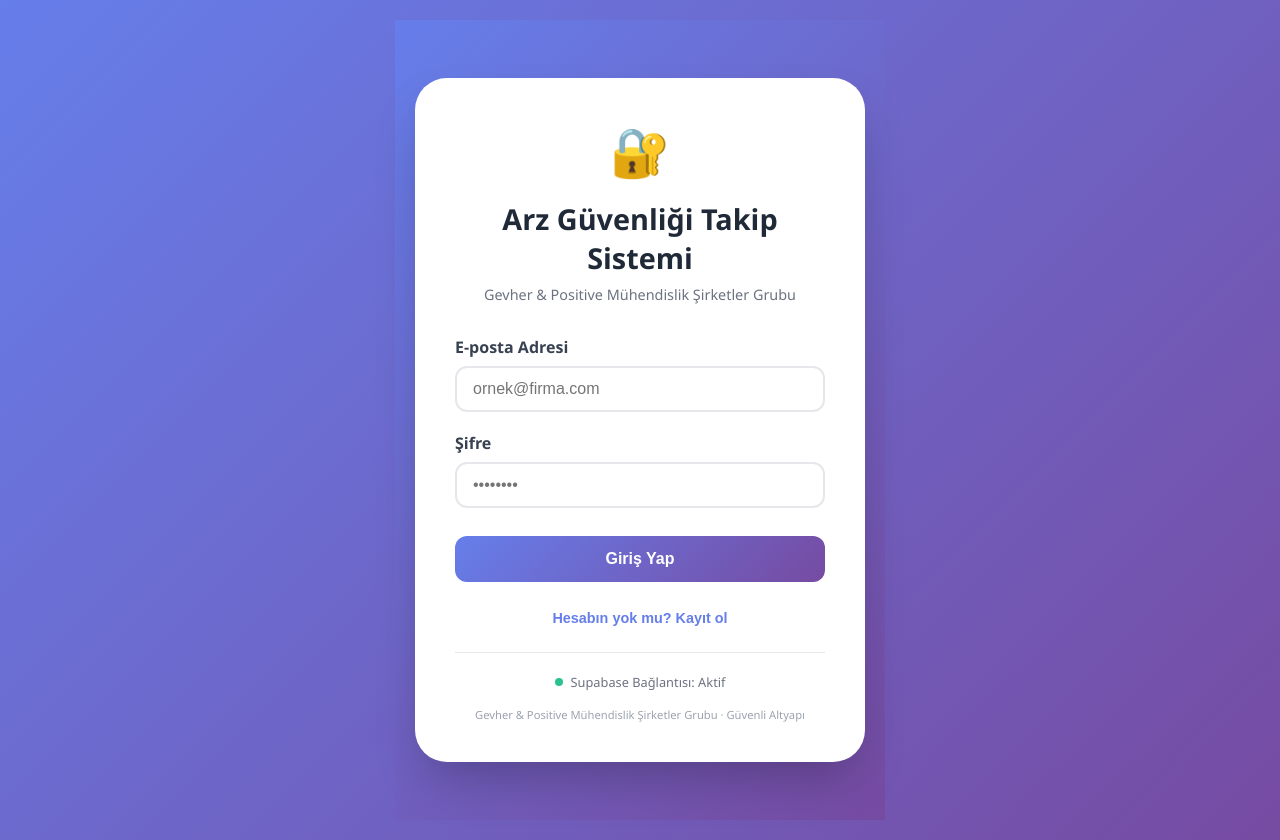
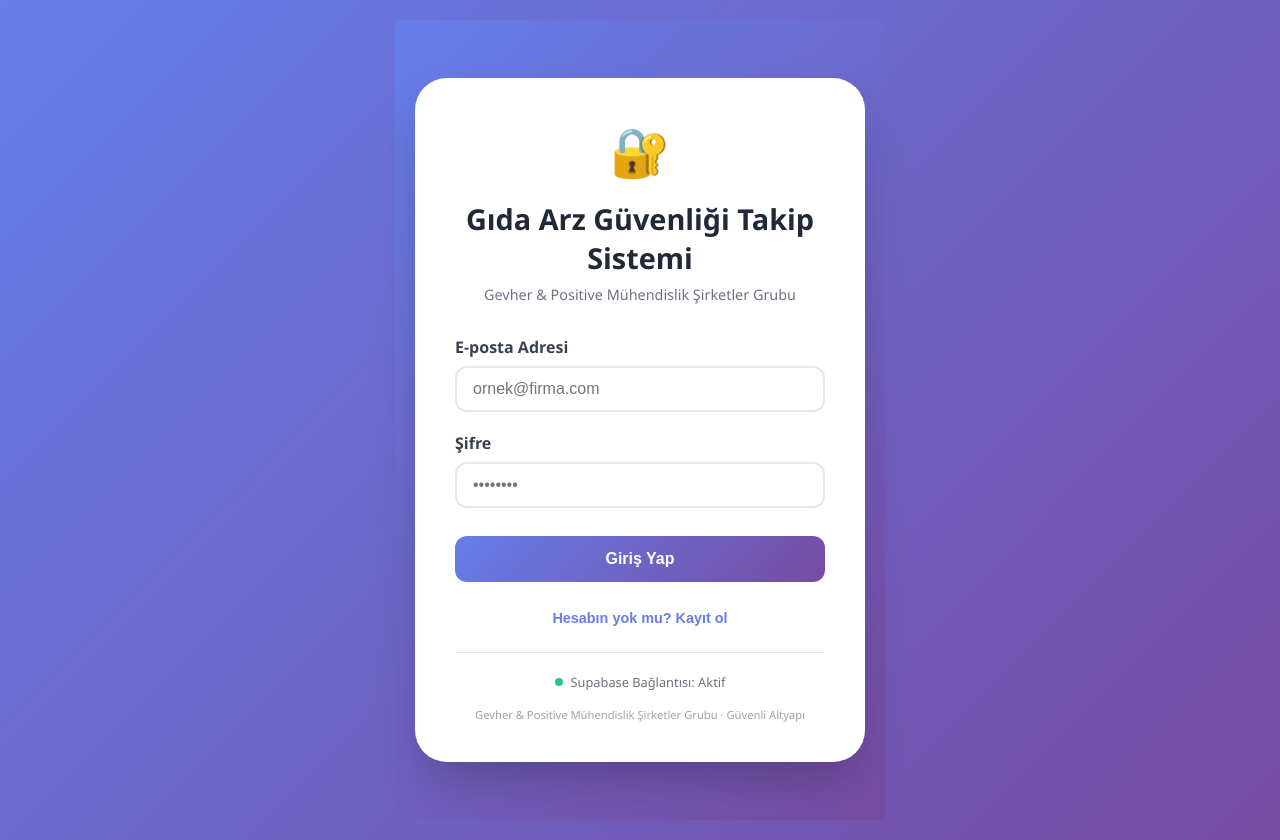
Before and after one commit to fyurkhan/arz-takip-sistemi, a React (Create React App) app: page / in a window 1280 px wide. Built offline with nearby package versions, Linux system fonts and the light colour scheme.

Commit message:
Giriş sayfası isim değişikliği

```diff
--- a/src/components/Login.js
+++ b/src/components/Login.js
@@ -56,7 +56,7 @@ const Login = ({ onLogin }) => {
       <div className='auth-card'>
         <div className='auth-header'>
           <div className='auth-icon'>🔐</div>
-          <h2>Arz Güvenliği Takip Sistemi</h2>
+          <h2>Gıda Arz Güvenliği Takip Sistemi</h2>
           <p>Gevher & Positive Mühendislik Şirketler Grubu</p>
         </div>
 
```
